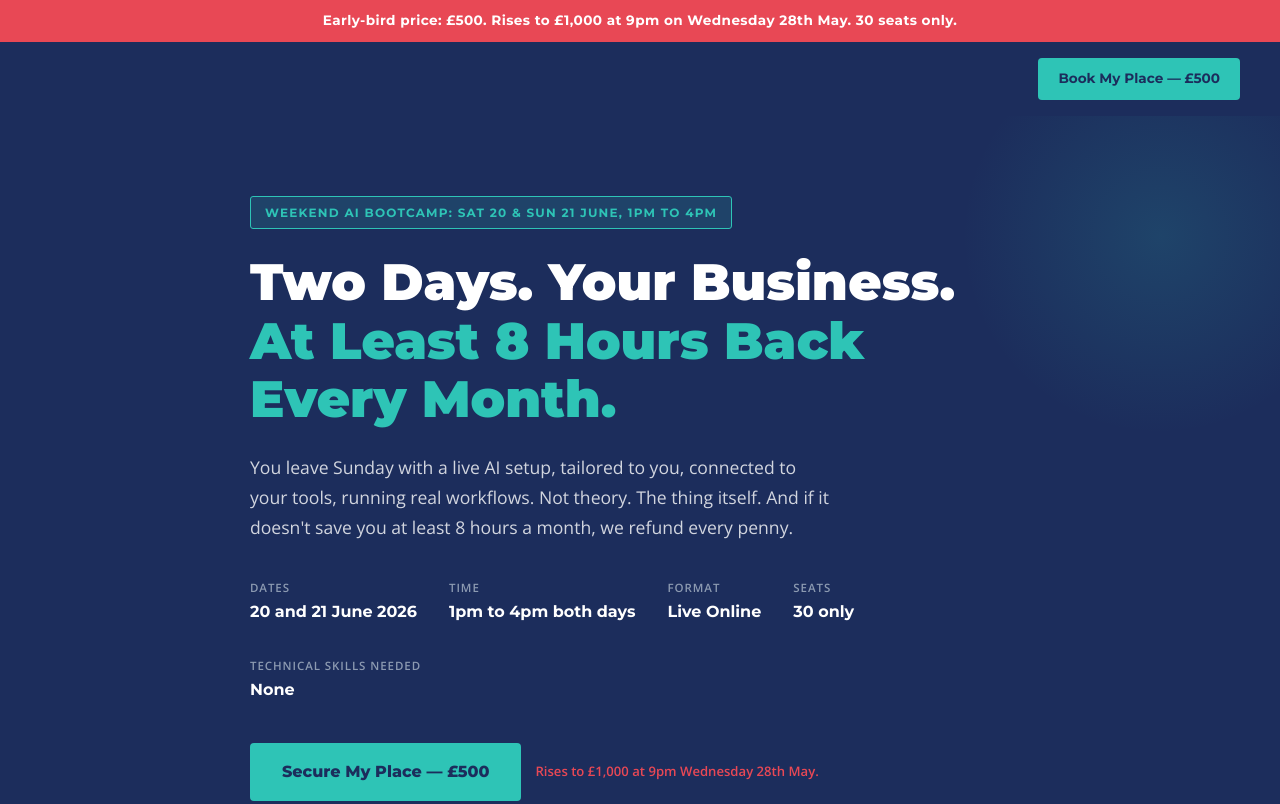
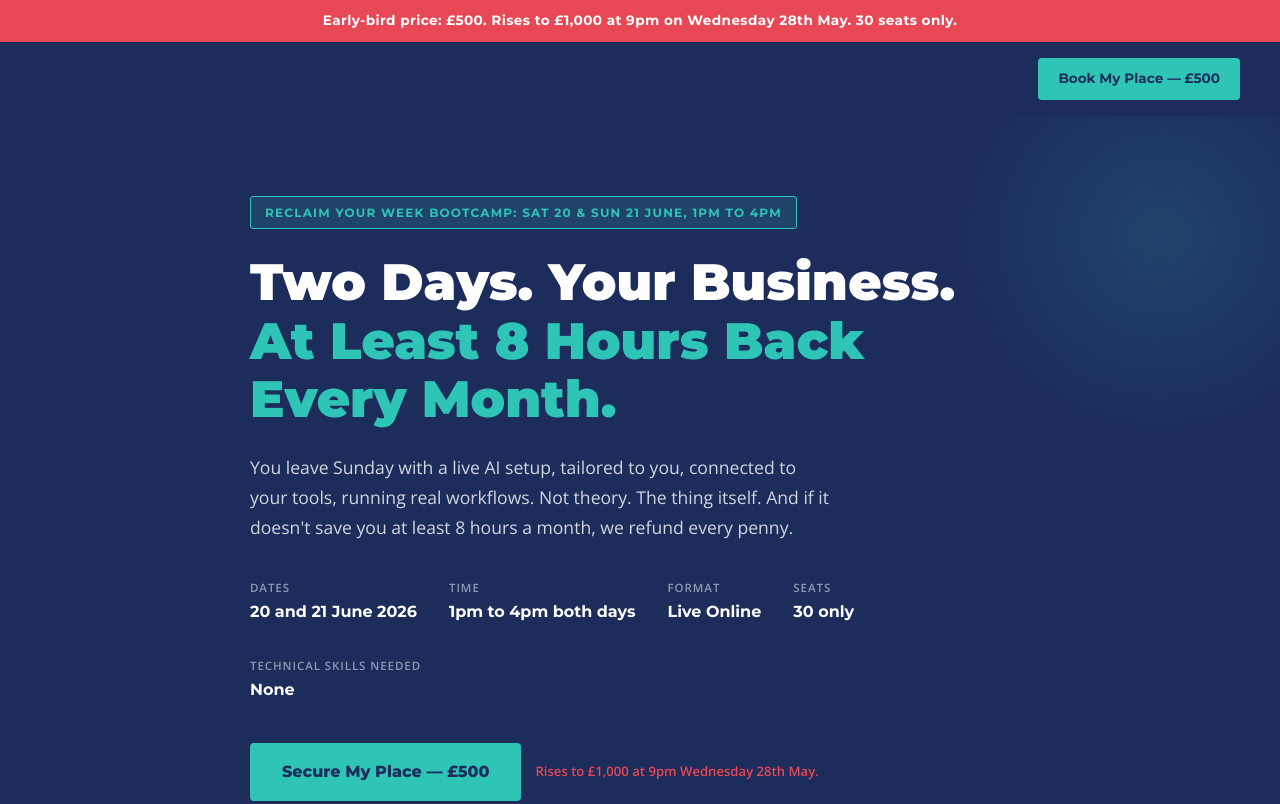
Before and after one commit to AjyleAI/Bootcamp-June-2026, a website: page index.html in a window 1280 px wide. Shown: the top 804 px of the page. Drawn offline with nearby package versions, Linux system fonts and the light colour scheme.

Commit message:
Update hero eyebrow to Reclaim Your Week Bootcamp

```diff
--- a/index.html
+++ b/index.html
@@ -765,7 +765,7 @@
 <!-- HERO -->
 <section class="hero">
   <div class="hero-inner">
-    <div class="hero-eyebrow">Weekend AI Bootcamp: Sat 20 &amp; Sun 21 June, 1pm to 4pm</div>
+    <div class="hero-eyebrow">Reclaim Your Week Bootcamp: Sat 20 &amp; Sun 21 June, 1pm to 4pm</div>
     <h1>Two Days. Your Business.<br><span class="accent">At Least 8 Hours Back Every Month.</span></h1>
     <p class="hero-sub">
       You leave Sunday with a live AI setup, tailored to you,
```
